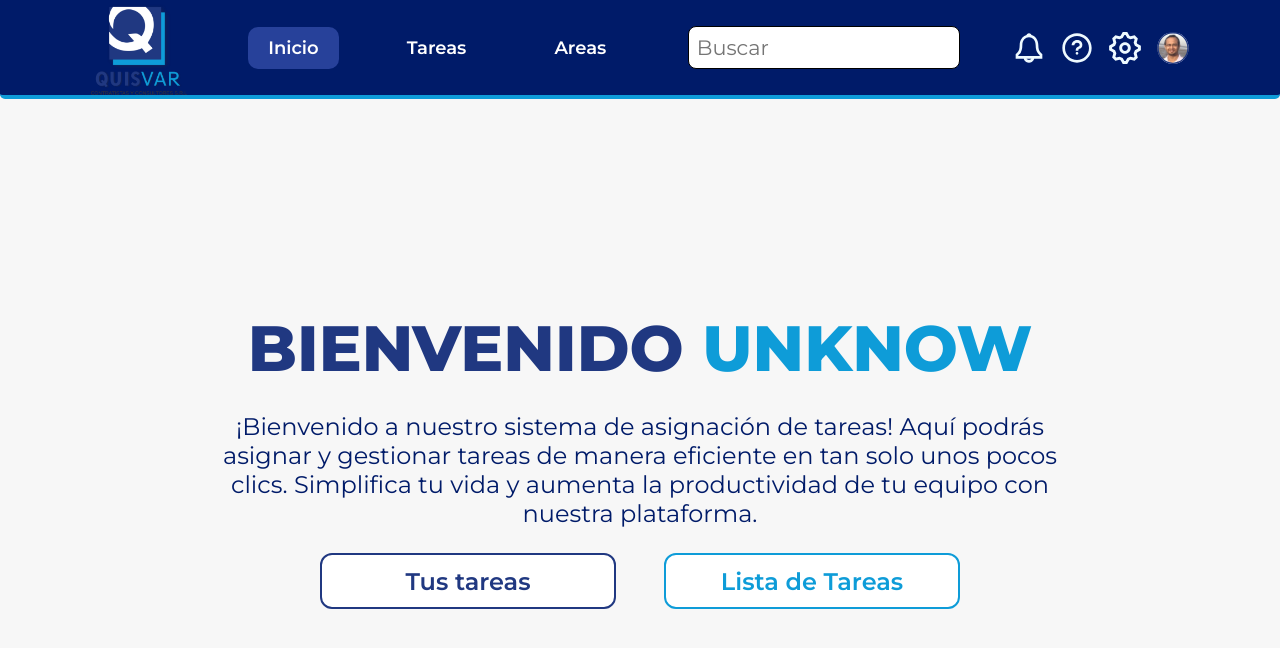
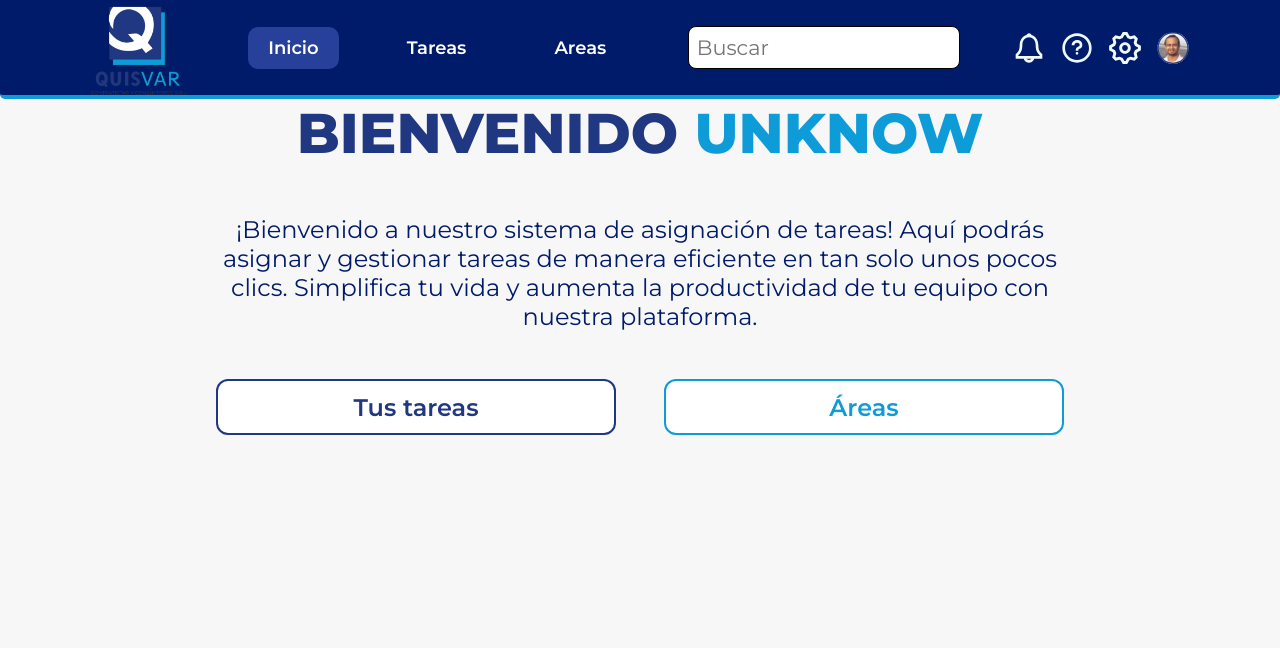
Before and after one commit to juancotrado/quisvar_proyect_ft, a React (Vite) app: page /home in a window 1280 px wide. Shown: the top 648 px of the page. Built offline with nearby package versions, Linux system fonts and the light colour scheme; sample sign-in values are in the browser's storage.

Commit message:
config home style

```diff
--- a/src/pages/home/home.css
+++ b/src/pages/home/home.css
@@ -1,37 +1,36 @@
-.container-home {
-  width: 100%;
-  flex: 1;
-  min-height: calc(100vh - var(--brand-size));
+.home {
   display: flex;
+  min-height: calc(100vh - var(--header-height));
   flex-direction: column;
   justify-content: center;
   align-items: center;
-  background-color: F7F7F0;
-  gap: 25px;
+  background-color: var(--color-menu);
+  gap: 3rem;
 }
-/* .btn{
 
-} */
-.btn-section {
-  width: 50%;
-  display: flex;
-  gap: 48px;
+.home-title {
+  text-transform: uppercase;
+  font-size: 3.5rem;
+  color: var(--color-tertiary);
+  font-weight: 800;
 }
-.title-content {
-  display: flex;
-  gap: 10px;
-  text-transform: uppercase;
-  font-size: var(--size-title);
-  color: var(--color-tertiary);
+.title-content-span {
+  color: var(--color-primary);
 }
 .paragraph {
   width: 70%;
   text-align: center;
-  font-size: var(--size-button);
+  font-size: var(--size-label);
   color: var(--color-secondary);
 }
+.btn-section {
+  display: flex;
+  justify-content: center;
+  flex-wrap: wrap;
+  gap: 48px;
+}
 .home-btn {
-  width: 100%;
+  min-width: 25rem;
   height: 3.5rem;
   font-size: var(--size-button);
   font-weight: 600;
@@ -39,12 +38,7 @@
   transition: background-color 0.5s ease;
   border-radius: var(--radius-button);
 }
-.title-content h1 {
-  font-weight: 800;
-}
-.title-content h1 span {
-  color: var(--color-primary);
-}
+
 .btn-color-1 {
   border: 2px solid var(--color-tertiary);
   color: var(--color-tertiary);
--- a/src/pages/home/home.tsx
+++ b/src/pages/home/home.tsx
@@ -1,21 +1,24 @@
 import { useEffect, useState } from 'react';
 import './home.css';
+import { useNavigate } from 'react-router-dom';
 // interface HomePageProps {};
 
 const Home = () => {
   const [firstName, setFirstName] = useState('');
+
+  const navigate = useNavigate();
+
   useEffect(() => {
     const name = localStorage.getItem('name') || 'unknow';
     setFirstName(name);
   }, []);
 
+  const handleNavigate = () => navigate('/areas');
   return (
-    <div className="container-home">
-      <div className="title-content">
-        <h1>
-          BIENVENIDO <span>{firstName}</span>
-        </h1>
-      </div>
+    <div className="home">
+      <h1 className="home-title">
+        BIENVENIDO <span className="title-content-span">{firstName}</span>
+      </h1>
       <p className="paragraph">
         ¡Bienvenido a nuestro sistema de asignación de tareas! Aquí podrás
         asignar y gestionar tareas de manera eficiente en tan solo unos pocos
@@ -24,7 +27,9 @@ const Home = () => {
       </p>
       <div className="btn-section">
         <button className="home-btn btn-color-1">Tus tareas</button>
-        <button className="home-btn btn-color-2">Lista de Tareas</button>
+        <button className="home-btn btn-color-2" onClick={handleNavigate}>
+          Áreas
+        </button>
       </div>
     </div>
   );
```
